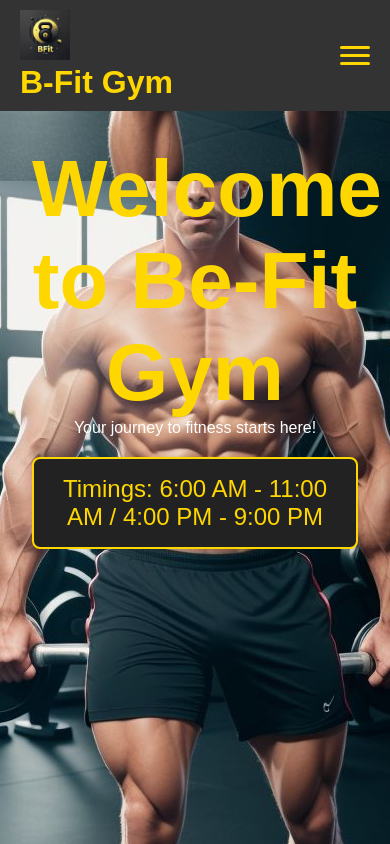
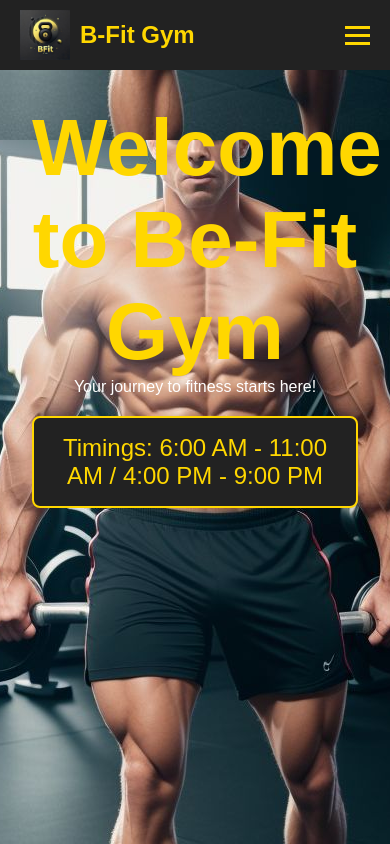
Before and after one commit to VarnankSharma/BfitGym, a React (Create React App) app: page / in a window 390 px wide. Shown: the top 844 px of the page. Built offline with nearby package versions, Linux system fonts and the light colour scheme.

Commit message:
Updated navbar and CSS for responsiveness

```diff
--- a/public/styles.css
+++ b/public/styles.css
@@ -24,35 +24,41 @@ section {
   color: #fff; /* White text */
 }
 
-/* Navbar Styling */
+/* Navbar */
 nav {
   display: flex;
+  justify-content: space-between;
   align-items: center;
-  justify-content: space-between;
-  background-color: #333; /* Dark background */
+  background-color: #222; /* Darker navbar background */
   padding: 10px 20px;
   position: sticky;
-  top: 0; /* Make navbar stick to the top */
+  top: 0;
   z-index: 1000;
 }
 
-nav img {
-  height: 50px;
-  width: auto; /* Maintain aspect ratio */
+nav .logo-container {
+  display: flex;
+  align-items: center;
+  gap: 10px;
 }
 
-nav h1 {
-  color: #FFD700; /* Golden text */
+nav .logo-container img {
+  width: 50px; /* Adjusted logo size */
+  height: auto;
+}
+
+nav .logo-container h1 {
+  font-size: 1.5rem;
+  color: #FFD700;
   margin: 0;
-  font-size: 2rem;
 }
 
 nav ul {
-  list-style: none;
-  display: flex;
-  gap: 15px;
+  display: flex; /* Flexbox ensures items stay in a line */
+  gap: 20px;
   margin: 0;
   padding: 0;
+  list-style: none;
 }
 
 nav ul li a {
@@ -65,48 +71,58 @@ nav ul li a {
 nav ul li a:hover {
   color: #fff; /* White on hover */
   text-decoration: underline;
-  transform: scale(1.05);
+  transform: scale(1.05); /* Slight zoom effect */
 }
 
-/* Hamburger Menu */
+/* Hamburger Menu (for mobile screens) */
 .hamburger {
   display: none;
-  cursor: pointer;
   flex-direction: column;
   gap: 5px;
+  cursor: pointer;
 }
 
 .hamburger .bar {
-  width: 30px;
+  width: 25px;
   height: 3px;
   background-color: #FFD700;
-  border-radius: 5px;
 }
 
-/* Side Menu */
+@media screen and (max-width: 768px) {
+  nav ul {
+    display: none; /* Hide the regular navbar links */
+  }
+
+  .hamburger {
+    display: flex; /* Show the hamburger icon */
+  }
+
   .side-menu {
     position: fixed;
     top: 0;
-  right: -250px;
+    right: -100%;
     width: 250px;
     height: 100%;
-  background-color: #333;
-  display: flex;
-  flex-direction: column;
-  justify-content: center;
+    background-color: #111;
+    color: #FFD700;
     padding: 20px;
+    transition: right 0.3s ease;
     z-index: 1001;
-  transition: right 0.3s ease-in-out;
+  }
+
+  .side-menu.open {
+    right: 0; /* Open the side menu */
   }
 
   .side-menu ul {
     list-style: none;
     padding: 0;
+    margin-top: 50px;
   }
 
   .side-menu ul li {
     margin: 20px 0;
-  text-align: center;
+    text-align: left;
   }
 
   .side-menu ul li a {
@@ -118,20 +134,6 @@ nav ul li a:hover {
 
   .side-menu ul li a:hover {
     color: #fff;
-}
-
-/* Responsive Navbar */
-@media screen and (max-width: 768px) {
-  nav ul {
-    display: none; /* Hide regular navbar links */
-  }
-
-  .hamburger {
-    display: flex; /* Show hamburger icon */
-  }
-
-  .side-menu.open {
-    right: 0; /* Show side menu when open */
   }
 }
 
@@ -163,6 +165,7 @@ section#home p.timing {
   display: flex;
   justify-content: center;
   gap: 20px;
+  flex-wrap: wrap;
 }
 
 #membership li {
@@ -187,7 +190,9 @@ button, .btn {
   color: #000;
   padding: 10px 20px;
   border-radius: 5px;
+  border: none;
   cursor: pointer;
+  transition: background-color 0.3s ease, color 0.3s ease;
 }
 
 button:hover, .btn:hover {
@@ -201,4 +206,6 @@ footer {
   color: #FFD700;
   text-align: center;
   padding: 1rem;
+  font-size: 0.9rem;
+  border-top: 2px solid #FFD700;
 }
```
Lines whose indentation alone changed are shown as unchanged.
